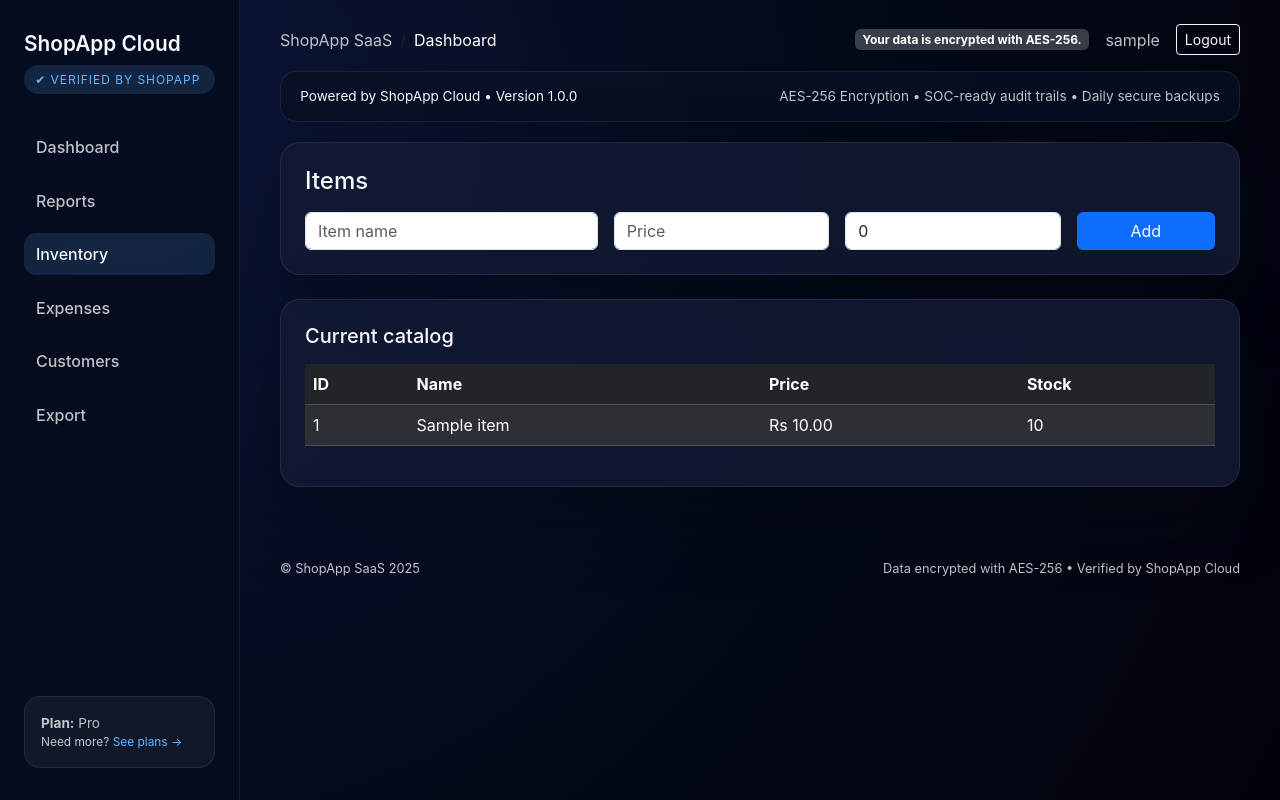
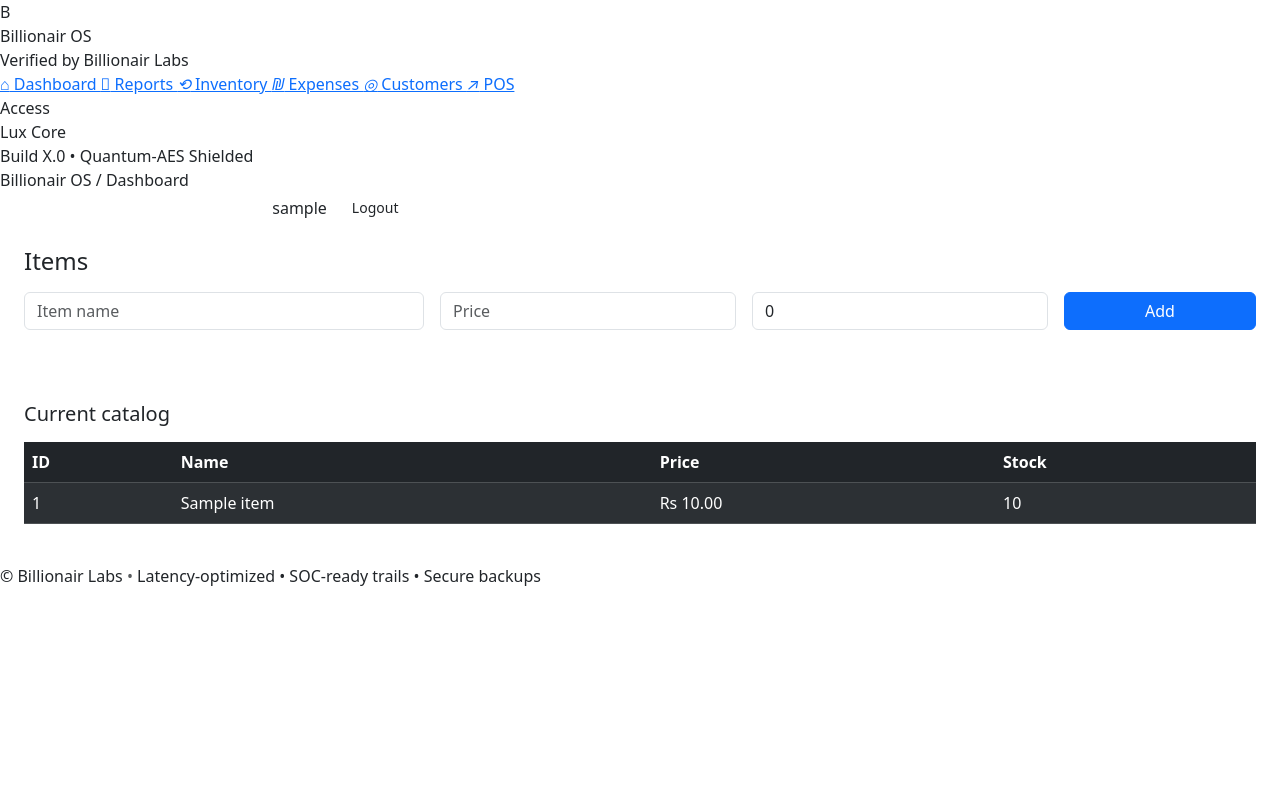
Before and after one commit to ishantswami13-crypto/BILLIONAIR-FIRST-PROJECT, a Flask app: page /items in a window 1280 px wide. Run offline with Flask 3, Linux system fonts and the light colour scheme; the visitor is signed in with stand-in values (Sample User, id 1); tables that the repository leaves empty hold one stand-in row (values such as "Sample post").

Commit message:
UI: dashboard layout/styles update

```diff
--- a/shopapp/templates/layout.html
+++ b/shopapp/templates/layout.html
@@ -1,249 +1,97 @@
-<!DOCTYPE html>
+<!doctype html>
 <html lang="en">
 <head>
-  <meta charset="UTF-8">
-  <meta name="viewport" content="width=device-width, initial-scale=1.0">
-  <title>{{ title or 'ShopApp' }}</title>
-  <link rel="stylesheet" href="https://cdn.jsdelivr.net/npm/bootstrap@5.3.3/dist/css/bootstrap.min.css">
-  <style>
-    :root {
-      --bg: #050b1e;
-      --sidebar: rgba(6, 12, 30, 0.95);
-      --surface: rgba(18, 26, 52, 0.85);
-      --accent: #62b5ff;
-      --text-soft: rgba(255, 255, 255, 0.75);
-      --text: #f7f9ff;
-    }
-    body {
-      margin: 0;
-      background: radial-gradient(circle at 10% 20%, #0b1537 0%, #040918 55%, #01030c 100%);
-      color: var(--text);
-      min-height: 100vh;
-      font-family: 'Inter', 'Segoe UI', sans-serif;
-    }
-    .app-frame {
-      display: flex;
-      min-height: 100vh;
-    }
-    .app-sidebar {
-      width: 240px;
-      background: var(--sidebar);
-      border-right: 1px solid rgba(255, 255, 255, 0.08);
-      display: flex;
-      flex-direction: column;
-      padding: 2rem 1.5rem;
-      gap: 2rem;
-      position: sticky;
-      top: 0;
-      height: 100vh;
-    }
-    .app-brand {
-      display: flex;
-      flex-direction: column;
-      gap: 0.5rem;
-    }
-    .app-brand h1 {
-      font-size: 1.3rem;
-      margin: 0;
-      font-weight: 600;
-    }
-    .verified-pill {
-      display: inline-flex;
-      align-items: center;
-      gap: 0.4rem;
-      font-size: 0.75rem;
-      padding: 0.35rem 0.7rem;
-      border-radius: 999px;
-      background: rgba(98, 181, 255, 0.15);
-      color: var(--accent);
-      text-transform: uppercase;
-      letter-spacing: 0.08em;
-    }
-    .sidebar-nav {
-      display: flex;
-      flex-direction: column;
-      gap: 0.75rem;
-    }
-    .sidebar-link {
-      text-decoration: none;
-      color: var(--text-soft);
-      font-weight: 500;
-      padding: 0.55rem 0.75rem;
-      border-radius: 12px;
-      transition: background 0.15s ease, color 0.15s ease;
-    }
-    .sidebar-link:hover,
-    .sidebar-link.active {
-      background: rgba(98, 181, 255, 0.15);
-      color: var(--text);
-    }
-    .plan-card {
-      margin-top: auto;
-      border-radius: 16px;
-      padding: 1rem;
-      background: rgba(255, 255, 255, 0.05);
-      border: 1px solid rgba(255, 255, 255, 0.08);
-      font-size: 0.85rem;
-      color: var(--text-soft);
-    }
-    .app-main {
-      flex: 1;
-      display: flex;
-      flex-direction: column;
-    }
-    .top-bar {
-      display: flex;
-      justify-content: space-between;
-      align-items: center;
-      padding: 1.5rem 2.5rem 1rem;
-    }
-    .top-bar .breadcrumb {
-      margin-bottom: 0;
-      background: transparent;
-      padding: 0;
-      color: var(--text-soft);
-    }
-    .app-shell {
-      padding: 0 2.5rem 3rem;
-    }
-    .card-glass {
-      background: var(--surface);
-      border: 1px solid rgba(255, 255, 255, 0.08);
-      border-radius: 20px;
-      box-shadow: 0 30px 70px rgba(4, 8, 18, 0.45);
-    }
-    .soft-text { color: var(--text-soft); }
-    a { color: var(--accent); }
-    a:hover { color: #8fd6ff; }
-    .compliance-banner {
-      margin-bottom: 1.25rem;
-      border-radius: 16px;
-      border: 1px solid rgba(255, 255, 255, 0.08);
-      background: rgba(9, 16, 37, 0.75);
-      padding: 0.9rem 1.2rem;
-      font-size: 0.85rem;
-      display: flex;
-      justify-content: space-between;
-      gap: 1rem;
-      flex-wrap: wrap;
-    }
-    .shimmer {
-      position: relative;
-      overflow: hidden;
-      background: rgba(255, 255, 255, 0.05);
-    }
-    .shimmer::after {
-      content: '';
-      position: absolute;
-      inset: 0;
-      transform: translateX(-100%);
-      background: linear-gradient(120deg, transparent, rgba(255,255,255,0.2), transparent);
-      animation: shimmer 1.8s infinite;
-    }
-    @keyframes shimmer {
-      100% { transform: translateX(100%); }
-    }
-    .app-footer {
-      padding: 1.5rem 2.5rem 2rem;
-      font-size: 0.8rem;
-      color: var(--text-soft);
-      display: flex;
-      justify-content: space-between;
-      gap: 1rem;
-      flex-wrap: wrap;
-    }
-    @media (max-width: 992px) {
-      .app-frame { flex-direction: column; }
-      .app-sidebar {
-        position: relative;
-        width: 100%;
-        height: auto;
-        flex-direction: row;
-        gap: 1rem;
-        align-items: center;
-        justify-content: space-between;
-      }
-      .sidebar-nav {
-        flex-direction: row;
-        flex-wrap: wrap;
-        gap: 0.5rem;
-      }
-      .plan-card { display: none; }
-      .top-bar,
-      .app-shell,
-      .app-footer { padding-left: 1.5rem; padding-right: 1.5rem; }
-    }
-  </style>
+  <meta charset="utf-8" />
+  <meta name="viewport" content="width=device-width, initial-scale=1" />
+  <title>{% block title %}Billionair OS{% endblock %}</title>
+
+  <link href="https://fonts.googleapis.com/css2?family=Inter:wght@400;500;600;700&family=Montserrat:wght@700;800&display=swap" rel="stylesheet">
+  <link href="https://cdn.jsdelivr.net/npm/bootstrap@5.3.3/dist/css/bootstrap.min.css" rel="stylesheet">
+  <script src="https://cdn.jsdelivr.net/npm/chart.js@4.4.1/dist/chart.umd.min.js"></script>
+  <link rel="stylesheet" href="{{ url_for('static', filename='css/billionair.css') }}">
+  {% block head %}{% endblock %}
 </head>
-<body>
-  <div class="app-frame">
-    {% if session.get('user') %}
-    <aside class="app-sidebar">
-      <div class="app-brand">
-        <h1>ShopApp Cloud</h1>
-        <span class="verified-pill">✔ Verified by ShopApp</span>
+<body class="bo-body">
+  <div class="bo-backdrop"></div>
+
+  <aside class="bo-sidebar">
+    <div class="bo-brand">
+      <div class="bo-glyph">B</div>
+      <div>
+        <div class="bo-title">Billionair OS</div>
+        <div class="bo-verified">Verified by Billionair Labs</div>
       </div>
-      <nav class="sidebar-nav">
-        <a class="sidebar-link {% if request.endpoint == 'sales.index' %}active{% endif %}" href="{{ url_for('sales.index') }}">Dashboard</a>
-        <a class="sidebar-link {% if request.endpoint and request.endpoint.startswith('reports.') %}active{% endif %}" href="{{ url_for('reports.zreport_view') }}">Reports</a>
-        <a class="sidebar-link {% if request.endpoint and request.endpoint.startswith('inventory.') %}active{% endif %}" href="{{ url_for('inventory.items') }}">Inventory</a>
-        <a class="sidebar-link {% if request.endpoint and request.endpoint.startswith('expenses.') %}active{% endif %}" href="{{ url_for('expenses.expenses') }}">Expenses</a>
-        <a class="sidebar-link {% if request.endpoint and request.endpoint.startswith('customers.') %}active{% endif %}" href="{{ url_for('customers.customers') }}">Customers</a>
-        <a class="sidebar-link" href="{{ url_for('reports.zreport_pdf') }}">Export</a>
+    </div>
+
+    <nav class="bo-nav">
+      <a href="{{ url_for('sales.index')|default('#', true) }}" class="bo-nav__item {% if request.path.startswith('/app') %}active{% endif %}">
+        <i class="bo-ico">⌂</i> Dashboard
+      </a>
+      <a href="{{ url_for('reports.zreport_view')|default('#', true) }}" class="bo-nav__item {% if request.path.startswith('/zreport') %}active{% endif %}">
+        <i class="bo-ico"></i> Reports
+      </a>
+      <a href="{{ url_for('inventory.items')|default('#', true) }}" class="bo-nav__item {% if request.path.startswith('/items') %}active{% endif %}">
+        <i class="bo-ico">⟲</i> Inventory
+      </a>
+      <a href="{{ url_for('expenses.expenses')|default('#', true) }}" class="bo-nav__item {% if request.path.startswith('/expenses') %}active{% endif %}">
+        <i class="bo-ico">₪</i> Expenses
+      </a>
+      <a href="{{ url_for('customers.customers')|default('#', true) }}" class="bo-nav__item {% if request.path.startswith('/customers') %}active{% endif %}">
+        <i class="bo-ico">◎</i> Customers
+      </a>
+      <a href="{{ url_for('sales.index')|default('#', true) }}#pos" class="bo-nav__item {% if request.path.endswith('#pos') %}active{% endif %}">
+        <i class="bo-ico">↗</i> POS
+      </a>
     </nav>
-      <div class="plan-card">
-        <div><strong>Plan:</strong> {{ config.get('ACTIVE_PLAN', 'pro')|capitalize }}</div>
-        <div class="small">Need more? <a href="{{ url_for('marketing.landing') }}#plans" class="text-decoration-none">See plans →</a></div>
+
+    <div class="bo-plan">
+      <div class="bo-card bo-metal">
+        <div class="bo-card__label">Access</div>
+        <div class="bo-card__title">Lux Core</div>
+        <div class="bo-card__meta">Build X.0 • Quantum-AES Shielded</div>
+      </div>
     </div>
   </aside>
-    {% endif %}
-    <div class="app-main">
-      <div class="top-bar">
-        <div>
-          <ol class="breadcrumb">
-            <li class="breadcrumb-item soft-text">{{ config.get('PRODUCT_NAME', 'ShopApp SaaS') }}</li>
-            <li class="breadcrumb-item active text-white">{{ title or 'Dashboard' }}</li>
-          </ol>
+
+  <main class="bo-main">
+    <header class="bo-topbar">
+      <div class="bo-breadcrumb">
+        <span class="bo-app">Billionair OS</span>
+        <span class="bo-chevron">/</span>
+        <span class="bo-page">{% block crumb %}Dashboard{% endblock %}</span>
       </div>
       <div class="d-flex align-items-center gap-3">
-          <span class="badge bg-secondary bg-opacity-50 text-white">{{ config.get('DATA_ENCRYPTION_NOTICE') }}</span>
+        <span class="badge bo-badge">Your data is shielded with Quantum-AES</span>
         {% if session.get('user') %}
-          <span class="soft-text">{{ session['user'] }}</span>
-          <a class="btn btn-outline-light btn-sm" href="{{ url_for('auth.logout') }}">Logout</a>
+          <span class="bo-user">{{ session['user'] }}</span>
+          <a class="btn btn-sm bo-btn-outline" href="{{ url_for('auth.logout')|default('#', true) }}">Logout</a>
         {% else %}
-          <a class="btn btn-outline-light btn-sm" href="{{ url_for('auth.login') }}">Login</a>
+          <a class="btn btn-sm bo-btn-outline" href="{{ url_for('auth.login')|default('#', true) }}">Login</a>
         {% endif %}
       </div>
-      </div>
-      <div class="app-shell">
+    </header>
+
+    <section class="bo-content">
       {% with messages = get_flashed_messages() %}
         {% if messages %}
-          <div class="alert alert-info card-glass mb-4">
+        <div class="alert alert-info bo-card bo-card--soft mb-4">
           {% for message in messages %}
             <div>{{ message }}</div>
           {% endfor %}
         </div>
         {% endif %}
       {% endwith %}
-        {% if session.get('user') %}
-        <div class="compliance-banner">
-          <span>Powered by ShopApp Cloud • Version {{ config.get('APP_VERSION', '1.0.0') }}</span>
-          <span class="soft-text">AES-256 Encryption • SOC-ready audit trails • Daily secure backups</span>
-        </div>
-        {% endif %}
       {% block content %}{% endblock %}
-      </div>
-      <footer class="app-footer">
-        <span>© {{ config.get('PRODUCT_NAME', 'ShopApp SaaS') }} {{ config.get('COPYRIGHT_YEAR', '2025') }}</span>
-        <span>Data encrypted with AES-256 • Verified by ShopApp Cloud</span>
+    </section>
+
+    <footer class="bo-footer">
+      <span>© Billionair Labs</span>
+      <span class="text-muted">•</span>
+      <span>Latency-optimized • SOC-ready trails • Secure backups</span>
     </footer>
-    </div>
-  </div>
-  <script src="https://cdn.jsdelivr.net/npm/chart.js@4.4.6/dist/chart.umd.min.js"></script>
-  <script>
-    document.addEventListener('DOMContentLoaded', () => {
-      document.querySelectorAll('[data-shimmer]').forEach(node => node.classList.add('shimmer'));
-    });
-  </script>
+  </main>
+
+  <script src="https://cdn.jsdelivr.net/npm/bootstrap@5.3.3/dist/js/bootstrap.bundle.min.js"></script>
+  {% block scripts %}{% endblock %}
 </body>
 </html>
```
Also changed, not shown: shopapp/templates/index.html (deleted, +0 -338 lines), 1 other file. Lines whose indentation alone changed are shown as unchanged.
